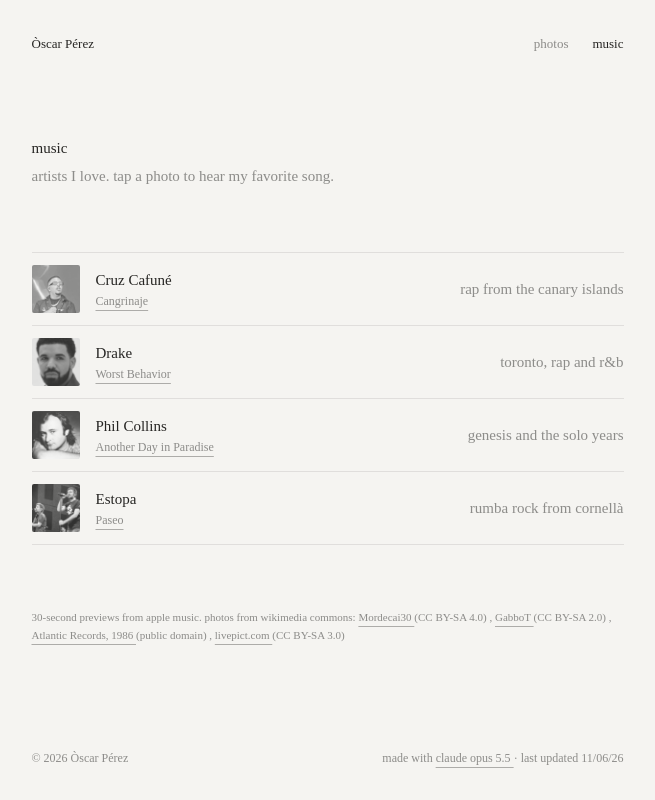
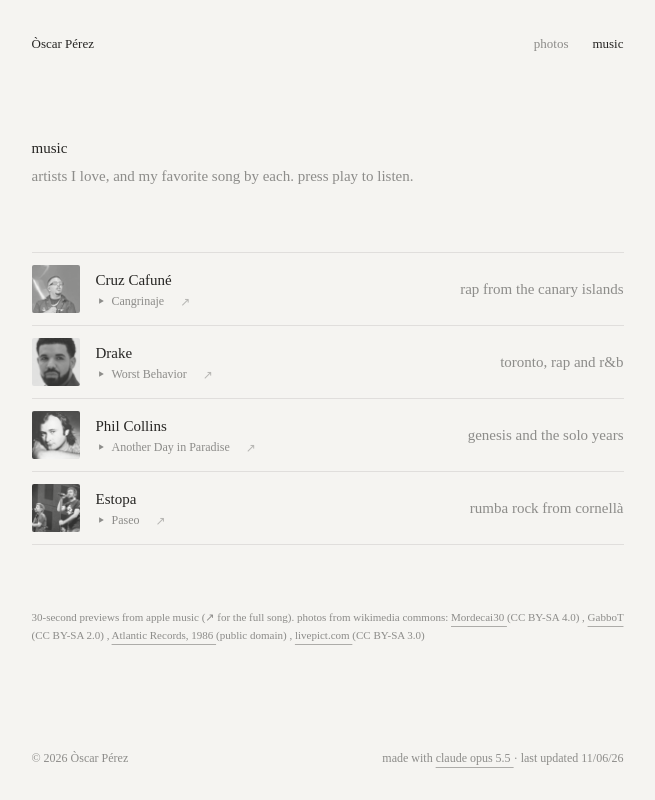
Before and after one commit to Ooscaar/whoami, an Astro site: page /music in a window 1280 px wide. Shown: the whole page, without its empty margins (305-960 px from the left). Built offline with nearby package versions, Linux system fonts and the light colour scheme; Astro itself is replaced by a stand-in of ours.

Commit message:
Music: play songs inline from the title, not a link out
The song title is now a play/pause button with a countdown; Apple Music
moves to a small secondary ↗ link.

Co-Authored-By: Claude Opus 5.5 <noreply@anthropic.com>

```diff
--- a/src/pages/music.astro
+++ b/src/pages/music.astro
@@ -7,14 +7,15 @@ import { artists } from "../data/music";
 <Layout title="Music — Òscar Pérez" description="Music Òscar Pérez loves">
   <header>
     <h1>music</h1>
-    <p class="muted">artists I love. tap a photo to hear my favorite song.</p>
+    <p class="muted">artists I love, and my favorite song by each. press play to listen.</p>
   </header>
 
   <ul>
     {
       artists.map((artist) => (
         <li data-preview={artist.song.preview}>
-          <button type="button" class="play" aria-pressed="false" aria-label={`Play ${artist.song.title} by ${artist.name}`}>
+          {/* The photo is a big, mouse-friendly play target; the song button below is the accessible one. */}
+          <button type="button" class="play" tabindex="-1" aria-hidden="true">
             <Image src={artist.image} alt="" width={48} height={48} densities={[1, 2, 3]} />
             <svg class="icon" viewBox="0 0 16 16" aria-hidden="true">
               <path class="icon-play" d="M5 3.5v9l7.5-4.5z" />
@@ -24,9 +25,31 @@ import { artists } from "../data/music";
           <div class="text">
             <div class="who">
               <span>{artist.name}</span>
-              <a class="song muted" href={artist.song.href} target="_blank" rel="noopener noreferrer">
-                {artist.song.title}
-              </a>
+              <span class="song muted">
+                <button
+                  type="button"
+                  class="toggle"
+                  aria-pressed="false"
+                  aria-label={`Play ${artist.song.title} by ${artist.name}`}
+                >
+                  <svg viewBox="0 0 16 16" aria-hidden="true">
+                    <path class="icon-play" d="M5 3.5v9l7.5-4.5z" />
+                    <path class="icon-pause" d="M4.5 3.5h2.5v9H4.5zM9 3.5h2.5v9H9z" />
+                  </svg>
+                  {artist.song.title}
+                </button>
+                <span class="time" aria-hidden="true" />
+                <a
+                  class="out"
+                  href={artist.song.href}
+                  target="_blank"
+                  rel="noopener noreferrer"
+                  aria-label={`${artist.song.title} on Apple Music`}
+                  title="full song on apple music"
+                >
+                  ↗
+                </a>
+              </span>
             </div>
             <span class="muted">{artist.note}</span>
           </div>
@@ -37,7 +60,7 @@ import { artists } from "../data/music";
   </ul>
 
   <p class="credits muted">
-    30-second previews from apple music. photos from wikimedia commons:{" "}
+    30-second previews from apple music (↗ for the full song). photos from wikimedia commons:{" "}
     {
       artists.map((artist, i) => (
         <span>
@@ -61,27 +84,32 @@ import { artists } from "../data/music";
   const stop = () => {
     audio.pause();
     current?.classList.remove("playing");
-    current?.querySelector(".play")?.setAttribute("aria-pressed", "false");
+    current?.querySelector(".toggle")?.setAttribute("aria-pressed", "false");
     current?.style.setProperty("--progress", "0");
+    const time = current?.querySelector(".time");
+    if (time) time.textContent = "";
     current = null;
   };
+
+  const format = (seconds: number) => `0:${String(Math.floor(seconds)).padStart(2, "0")}`;
 
   audio.addEventListener("timeupdate", () => {
     if (current && audio.duration) {
       current.style.setProperty("--progress", String(audio.currentTime / audio.duration));
+      current.querySelector(".time")!.textContent = format(audio.duration - audio.currentTime);
     }
   });
   audio.addEventListener("ended", stop);
 
   document.addEventListener("astro:page-load", () => {
-    document.querySelectorAll<HTMLButtonElement>("li[data-preview] .play").forEach((button) => {
+    document.querySelectorAll<HTMLButtonElement>("li[data-preview] :is(.play, .toggle)").forEach((button) => {
       button.addEventListener("click", () => {
         const item = button.closest("li")!;
         if (item === current) return stop();
         stop();
         current = item;
         item.classList.add("playing");
-        button.setAttribute("aria-pressed", "true");
+        item.querySelector(".toggle")!.setAttribute("aria-pressed", "true");
         audio.src = item.dataset.preview!;
         audio.play().catch(stop);
       });
@@ -132,11 +160,6 @@ import { artists } from "../data/music";
     -webkit-tap-highlight-color: transparent;
   }
 
-  .play:focus-visible {
-    outline: 1px solid var(--foreground-color);
-    outline-offset: 2px;
-  }
-
   /* Same treatment as the home portrait: black and white until hovered, tapped or playing. */
   .play img {
     width: 100%;
@@ -167,7 +190,6 @@ import { artists } from "../data/music";
   }
 
   .play:hover .icon,
-  .play:focus-visible .icon,
   .playing .icon {
     opacity: 1;
   }
@@ -195,8 +217,58 @@ import { artists } from "../data/music";
   }
 
   .song {
+    display: flex;
+    align-items: baseline;
+    gap: 0.5rem;
     font-size: 12px;
     line-height: 1.5;
+  }
+
+  .toggle {
+    display: inline-flex;
+    align-items: center;
+    gap: 0.375rem;
+    padding: 0;
+    border: 0;
+    background: none;
+    color: inherit;
+    font: inherit;
+    text-align: left;
+    cursor: pointer;
+    transition: color 150ms;
+  }
+
+  .toggle:hover,
+  .toggle:focus-visible,
+  .playing .toggle {
+    color: var(--foreground-color);
+  }
+
+  .toggle:focus-visible {
+    outline: 1px solid var(--foreground-color);
+    outline-offset: 2px;
+  }
+
+  .toggle svg {
+    flex: none;
+    width: 10px;
+    height: 10px;
+    fill: currentColor;
+  }
+
+  .time {
+    font-variant-numeric: tabular-nums;
+  }
+
+  .out {
+    text-decoration: none;
+    opacity: 0.6;
+    transition: opacity 150ms;
+  }
+
+  .out:hover,
+  .out:focus-visible {
+    opacity: 1;
   }
 
   /* A hairline along the bottom of the row that fills as the preview plays. */
```
